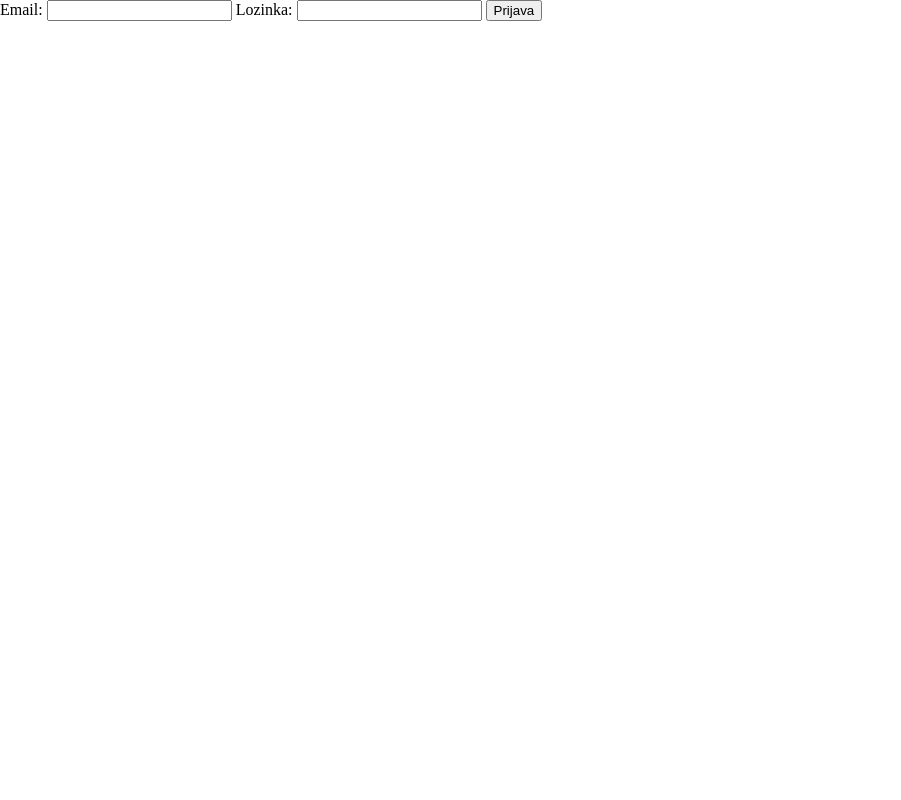
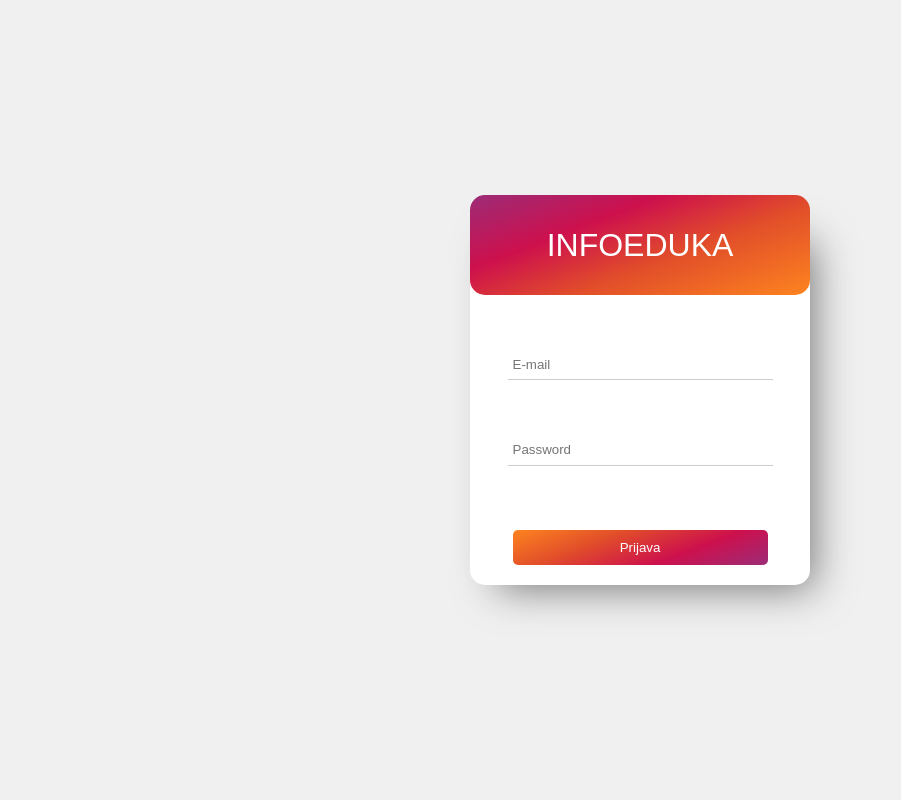
Before and after one commit to ChrisRoss5/infoeduka, a Django app: page /login/ in a window 1280 px wide. Shown: the whole page, without its empty margins (0-901 px from the left). Run offline with Django 4.2, Linux system fonts and the light colour scheme.

Commit message:
login page css done

```diff
--- a/main/templates/registration/login.html
+++ b/main/templates/registration/login.html
@@ -1,11 +1,82 @@
 {% extends 'main/base.html' %}
 {% block content %}
+<style>
+  body,
+  html {
+    display: flex;
+    justify-content: center;
+    align-items: center;
+    height: 100%;
+    margin: 0;
+    padding: 0;
+    box-sizing: border-box;
+    background-color: rgb(240, 240, 240);
+  }
+
+  form {
+    width: 300px;
+    height: 350px;
+    display: flex;
+    flex-direction: column;
+    justify-content: space-between;
+    background-color: white;
+    border-radius: 15px;
+    padding: 20px;
+    padding-top: 0px;
+    align-items: center;
+    box-shadow: 15px 15px 42px -12px rgba(115, 115, 115, 1);
+  }
+
+  #logo {
+    font-family: sans-serif;
+    display: flex;
+    justify-content: center;
+    align-items: center;
+    color: white;
+    font-size: 32px;
+    height: 100px;
+    background: linear-gradient(339deg, rgba(253, 132, 31, 1) 0%, rgba(225, 77, 42, 1) 40%, rgba(205, 16, 77, 1) 68%, rgba(156, 44, 119, 1) 100%);
+    position: relative;
+    border-radius: 15px;
+    top: -20px;
+    width: 340px;
+  }
+
+  input[type="text"],
+  input[type="password"] {
+    padding: 5px;
+    margin-bottom: 20px;
+    height: 20px;
+    border: none;
+    border-bottom: 1px solid #ccc;
+    width: 85%;
+  }
+
+  input:focus {
+    outline: none;
+  }
+
+  button {
+    background: linear-gradient(339deg, #9c2c77, #cd104d, #e14d2a, transparent) #fd841f;
+    color: white;
+    border: none;
+    border-radius: 5px;
+    margin-top: 10px;
+    padding: 10px 20px;
+    transition: background-color 0.2s;
+    width: 85%;
+  }
+
+  button:hover,
+  button:focus {
+    background: linear-gradient(339deg, #fd841f, #e14d2a, #cd104d, transparent) #9c2c77;
+  }
+</style>
 <form method="post">
   {% csrf_token %}
-  <label for="username">Email:</label>
-  <input type="text" name="username">
-  <label for="password">Lozinka:</label>
-  <input type="password" name="password">
+  <div id="logo">INFOEDUKA</div>
+  <input type="text" name="username" placeholder="E-mail">
+  <input type="password" name="password" placeholder="Password">
   <button>Prijava</button>
 </form>
 {% endblock content %}
```
